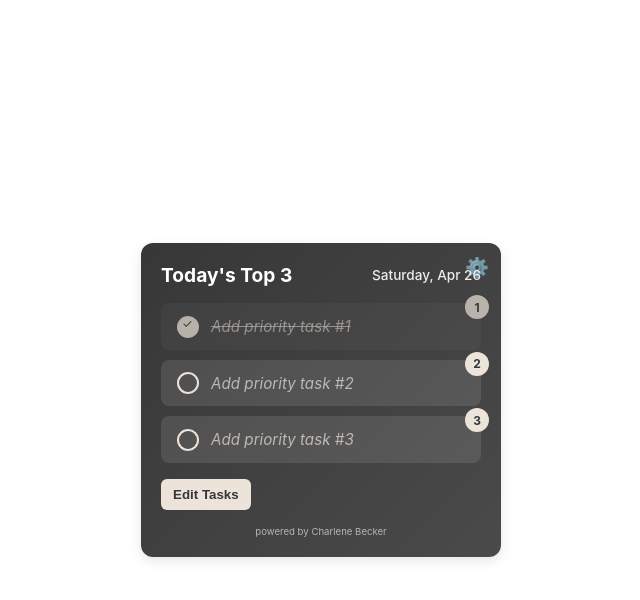
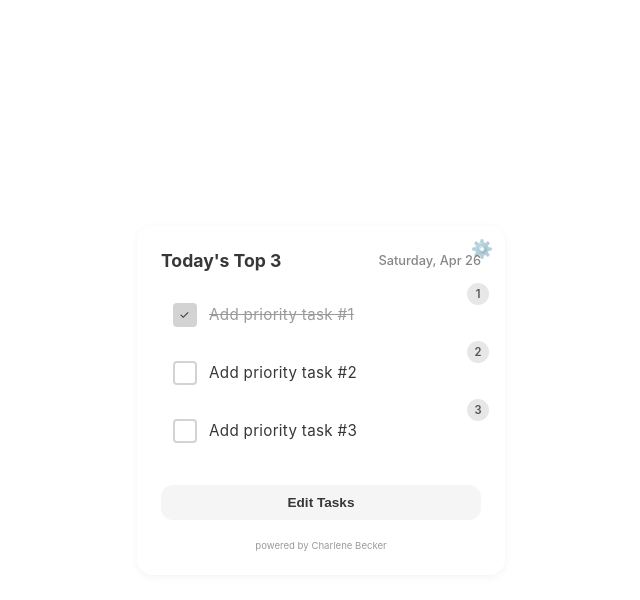
Before and after one commit to charlenebecker/notion-widgets, a plain HTML site: page todays-top-3-focus-widget-branded.html in a window 1280 px wide. Both pictures are taken after a click on the element 507 px from the left and 326 px from the top of the page. Shown: the whole page, without its empty margins (319-959 px from the left). Drawn offline with Linux system fonts and the light colour scheme.

Commit message:
Update todays-top-3-focus-widget-branded.html

```diff
--- a/todays-top-3-focus-widget-branded.html
+++ b/todays-top-3-focus-widget-branded.html
@@ -16,186 +16,200 @@
     min-height: 100vh;
     background-color: transparent;
 }
+
 .widget-container {
     width: 100%;
     max-width: 320px;
-            background: linear-gradient(135deg, #373737, #4A4A4A);
-            border-radius: 12px;
-            padding: 20px;
-            box-shadow: 0 4px 12px rgba(0, 0, 0, 0.1);
-            color: #FFFFFF;
+    background: rgba(255, 255, 255, 0.8);
+    border-radius: 16px;
+    padding: 24px;
+    box-shadow: 0 2px 8px rgba(0, 0, 0, 0.05);
+    color: #373737;
     position: relative;
 }
+
 .widget-header {
     display: flex;
     justify-content: space-between;
     align-items: center;
-            margin-bottom: 16px;
+    margin-bottom: 20px;
 }
+
 .widget-title {
-            font-size: 1.2rem;
+    font-size: 1.1rem;
     font-weight: 700;
 }
+
 .date-display {
-            font-size: 0.85rem;
+    font-size: 0.8rem;
     font-weight: 500;
-            opacity: 0.9;
+    opacity: 0.6;
 }
+
 .tasks-container {
-            margin: 16px 0;
+    margin: 20px 0;
 }
+
 .task-item {
-            background-color: rgba(255, 255, 255, 0.1);
-            border-radius: 8px;
-            padding: 12px 16px;
+    padding: 12px;
     margin-bottom: 10px;
+    border-radius: 10px;
+    transition: all 0.2s ease;
+    display: flex;
+    align-items: center;
     position: relative;
-            transition: all 0.2s ease;
 }
-        .task-item.completed {
-            background-color: rgba(255, 255, 255, 0.05);
-            opacity: 0.7;
+
+.task-item:hover {
+    background-color: rgba(0, 0, 0, 0.03);
+    transform: translateY(-2px);
 }
+
 .task-item.completed .task-text {
     text-decoration: line-through;
+    opacity: 0.5;
 }
+
 .task-checkbox {
-            width: 18px;
-            height: 18px;
-            border-radius: 50%;
-            border: 2px solid #ECE3DA;
-            display: inline-block;
+    width: 20px;
+    height: 20px;
+    border-radius: 4px;
+    border: 2px solid #D3D3D3;
     margin-right: 12px;
-            vertical-align: middle;
     cursor: pointer;
-            transition: all 0.2s ease;
+    position: relative;
+    background: white;
+    transition: background 0.2s;
 }
+
+.task-checkbox:hover {
+    background: #EBEBEB;
+}
+
 .task-item.completed .task-checkbox {
-            background-color: #ECE3DA;
-            position: relative;
+    background-color: #D3D3D3;
 }
+
 .task-item.completed .task-checkbox::after {
     content: "✓";
     position: absolute;
+    font-size: 12px;
     color: #373737;
-            font-size: 12px;
-            top: -2px;
-            left: 3px;
+    top: 2px;
+    left: 4px;
 }
+
 .task-text {
-            display: inline-block;
-            vertical-align: middle;
+    flex-grow: 1;
     font-size: 0.95rem;
-            width: calc(100% - 40px);
-            word-break: break-word;
+    letter-spacing: 0.3px;
 }
+
 .task-priority {
     position: absolute;
     top: -8px;
     right: -8px;
-            width: 24px;
-            height: 24px;
+    background: #E7E7E7;
+    color: #555;
+    width: 22px;
+    height: 22px;
+    font-size: 0.7rem;
     border-radius: 50%;
-            background-color: #ECE3DA;
     display: flex;
+    align-items: center;
     justify-content: center;
-            align-items: center;
-            font-size: 0.75rem;
-            font-weight: 700;
+    font-weight: 600;
+}
+
+.edit-button, .save-button {
+    background: #F5F5F5;
+    border: none;
+    padding: 10px 14px;
+    border-radius: 12px;
+    font-weight: 600;
+    font-size: 0.85rem;
     color: #373737;
+    cursor: pointer;
+    transition: background 0.2s;
+    width: 100%;
+    margin-top: 10px;
 }
-        .empty-task {
-            color: rgba(236, 227, 218, 0.7);
-            font-style: italic;
+
+.edit-button:hover, .save-button:hover {
+    background: #E7E7E7;
 }
-        .edit-button {
-            background-color: #ECE3DA;
-            color: #373737;
-            border: none;
-            border-radius: 6px;
-            padding: 8px 12px;
-            font-weight: 600;
-            cursor: pointer;
-            transition: all 0.2s ease;
-        }
-        .edit-button:hover {
-            background-color: #FFFFFF;
-        }
+
 .edit-mode {
     display: none;
 }
+
 .edit-mode.active {
     display: block;
 }
+
 .view-mode.hidden {
     display: none;
 }
+
 .task-input {
     width: 100%;
     padding: 12px;
-            margin-bottom: 10px;
-            border: none;
+    margin-bottom: 12px;
+    border: 1px solid #E0E0E0;
     border-radius: 8px;
+    background: #FFFFFF;
     font-size: 0.95rem;
-            box-sizing: border-box;
-            background-color: #FFFFFF;
     color: #373737;
 }
-        .save-button {
-            background-color: #ECE3DA;
-            color: #373737;
-            border: none;
-            border-radius: 6px;
-            padding: 8px 12px;
-            font-weight: 600;
-            cursor: pointer;
-            transition: all 0.2s ease;
-            margin-top: 10px;
-        }
-        .save-button:hover {
-            background-color: #FFFFFF;
-        }
+
 .settings-icon {
     position: absolute;
     top: 12px;
     right: 12px;
+    font-size: 1.1rem;
     cursor: pointer;
-            font-size: 1.2rem;
-            opacity: 0.8;
-            transition: all 0.2s ease;
+    opacity: 0.6;
+    transition: opacity 0.2s;
 }
+
 .settings-icon:hover {
     opacity: 1;
 }
+
 .settings-panel {
     position: absolute;
     top: 40px;
     right: 12px;
-            background-color: #FFFFFF;
+    background: #FFFFFF;
     border-radius: 8px;
-            padding: 12px;
-            box-shadow: 0 4px 12px rgba(0, 0, 0, 0.1);
+    padding: 10px;
+    box-shadow: 0 2px 8px rgba(0, 0, 0, 0.05);
     display: none;
     z-index: 10;
 }
+
 .settings-panel.active {
     display: block;
 }
+
 .settings-option {
-            color: #373737;
-            padding: 8px;
+    font-size: 0.85rem;
+    padding: 8px 12px;
     cursor: pointer;
-            border-radius: 4px;
+    color: #555;
+    border-radius: 6px;
+    transition: background 0.2s;
 }
+
 .settings-option:hover {
-            background-color: #ECE3DA;
+    background-color: #EBEBEB;
 }
+
 .footer {
     font-size: 0.6rem;
-            opacity: 0.7;
     text-align: center;
-            margin-top: 16px;
-            color: #ECE3DA;
+    opacity: 0.5;
+    margin-top: 20px;
 }
     </style>
 </head>
```
Lines whose indentation alone changed are shown as unchanged.
